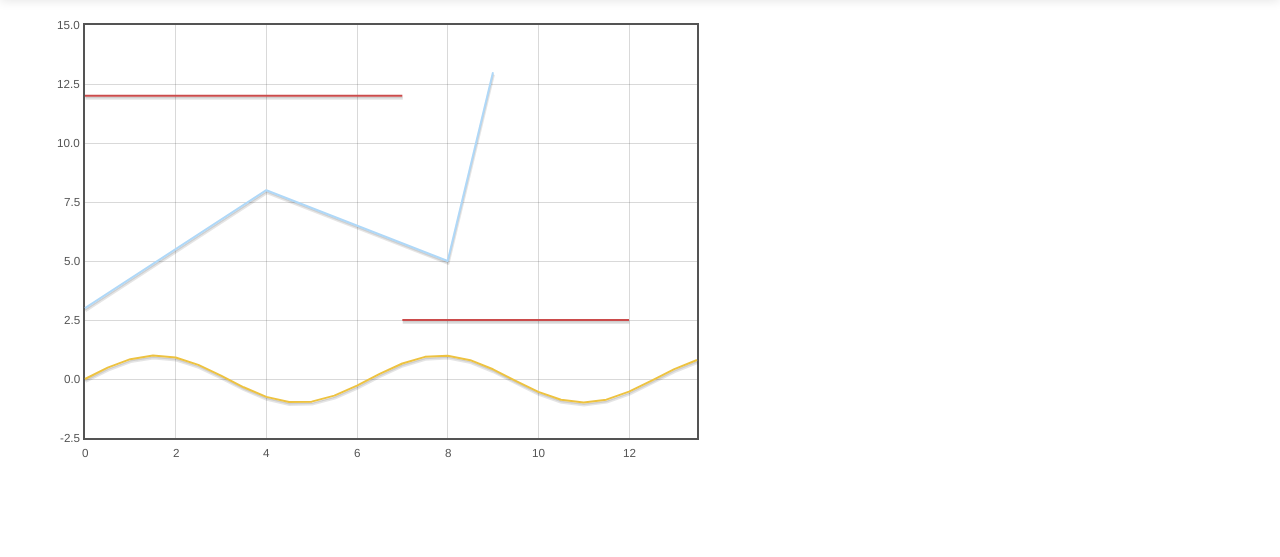
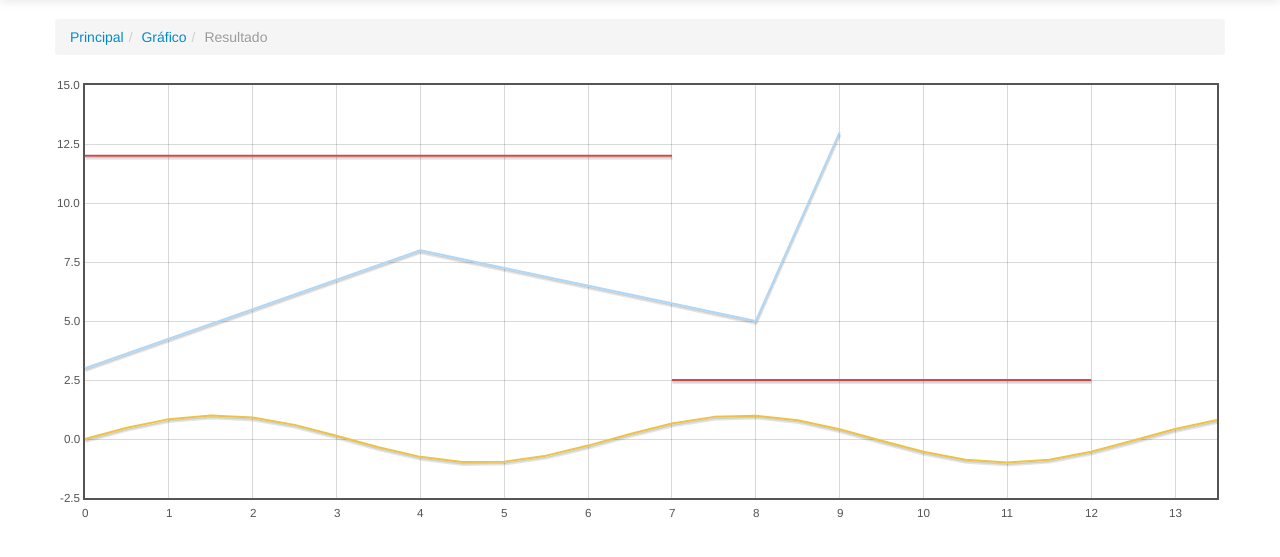
Before and after one commit to dyegocantu/swm, a Django app: template django/swm/templates/charts/charts.html in a window 1280 px wide. Shown: the part 41-598 px from the top of the page. Run offline with Django 3.2, Linux system fonts and the light colour scheme; the template is opened without the code that fills it: values that come from a table or form of the project are taken from there, others are empty; tables that the repository leaves empty hold one stand-in row (values such as "Sample post"); parts of the project's set-up code (start-up, migrations or seed data) failed here and were passed over.

Commit message:
refatored

```diff
--- a/django/swm/static/css/charts.css
+++ b/django/swm/static/css/charts.css
@@ -1,8 +1,4 @@
-#container {
-    margin: 0 auto;
-}
-
 #placeholder {
     height: 450px;
-    width: 650px;
+    width: 100%;
 }
--- /dev/null
+++ b/django/swm/static/js/charts.js
@@ -0,0 +1,10 @@
+$(function() {
+    var d1 = [];
+    for (var i = 0; i < 14; i += 0.5) {
+        d1.push([i, Math.sin(i)]);
+    }
+    var d2 = [[0, 3], [4, 8], [8, 5], [9, 13]];
+    var d3 = [[0, 12], [7, 12], null, [7, 2.5], [12, 2.5]];
+    $.plot("#placeholder", [ d1, d2, d3 ]);
+    $("#footer").prepend("Flot " + $.plot.version + " &ndash; ");
+});
--- a/django/swm/templates/base.html
+++ b/django/swm/templates/base.html
@@ -10,8 +10,8 @@
         <title>{% block title %}SWM | Sensor Web Monitor{% endblock title %}</title>
         <link href="{% static "css/bootstrap.min.css" %}" rel="stylesheet"/>
         <link href="{% static "css/bootstrap-responsive.min.css" %}" rel="stylesheet"/>
+        <link href="{% static "css/base.css" %}" rel="stylesheet"/>
         {% block css %}
-            <link href="{% static "css/base.css" %}" rel="stylesheet"/>
         {% endblock css %}
         <!-- HTML5 shim, for IE6-8 support of HTML5 elements -->
         <!--[if lt IE 9]>
--- a/django/swm/templates/charts/charts.html
+++ b/django/swm/templates/charts/charts.html
@@ -9,25 +9,13 @@
     <li><a href="/charts/">Gráfico</a><span class="divider">/</span></li>
     <li class="active">Resultado</li>
 </ul>
-<div id="container"></div>
+{% if read_data_list %}
 <div id="placeholder"></div>
-{% endblock content %}
 {% block js %}
 <script src="{% static "js/jquery.flot.min.js" %}"></script>
-<!--
-<script src="{% static "js/highcharts.js" %}"></script>
 <script src="{% static "js/charts.js" %}"></script>
--->
-<script type="text/javascript">
-$(function() {
-    var d1 = [];
-    for (var i = 0; i < 14; i += 0.5) {
-        d1.push([i, Math.sin(i)]);
-    }
-    var d2 = [[0, 3], [4, 8], [8, 5], [9, 13]];
-    var d3 = [[0, 12], [7, 12], null, [7, 2.5], [12, 2.5]];
-    $.plot("#placeholder", [ d1, d2, d3 ]);
-    $("#footer").prepend("Flot " + $.plot.version + " &ndash; ");
-});
-</script>
 {% endblock js %}
+{% elif read_data_list|length == 0 %}
+<p>Nenhum registro encontrado.</p>
+{% endif %}
+{% endblock content %}
--- a/django/swm/templates/charts/form.html
+++ b/django/swm/templates/charts/form.html
@@ -4,7 +4,7 @@
     <li><a href="/">Principal</a><span class="divider">/</span></li>
     <li class="active">Gráfico</li>
 </ul>
-<h3>Informe um período válido</h3>
+<h3>Informe um período.</h3>
 <form action="" method="post">
     {% csrf_token %}
     <label>Início</label>
--- a/django/swm/templates/reports/form.html
+++ b/django/swm/templates/reports/form.html
@@ -4,7 +4,7 @@
     <li><a href="/">Principal</a><span class="divider">/</span></li>
     <li class="active">Relatório</li>
 </ul>
-<h3>Informe um período válido</h3>
+<h3>Informe um período.</h3>
 <form action="" method="post">
     {% csrf_token %}
     <label>Início</label>
```
